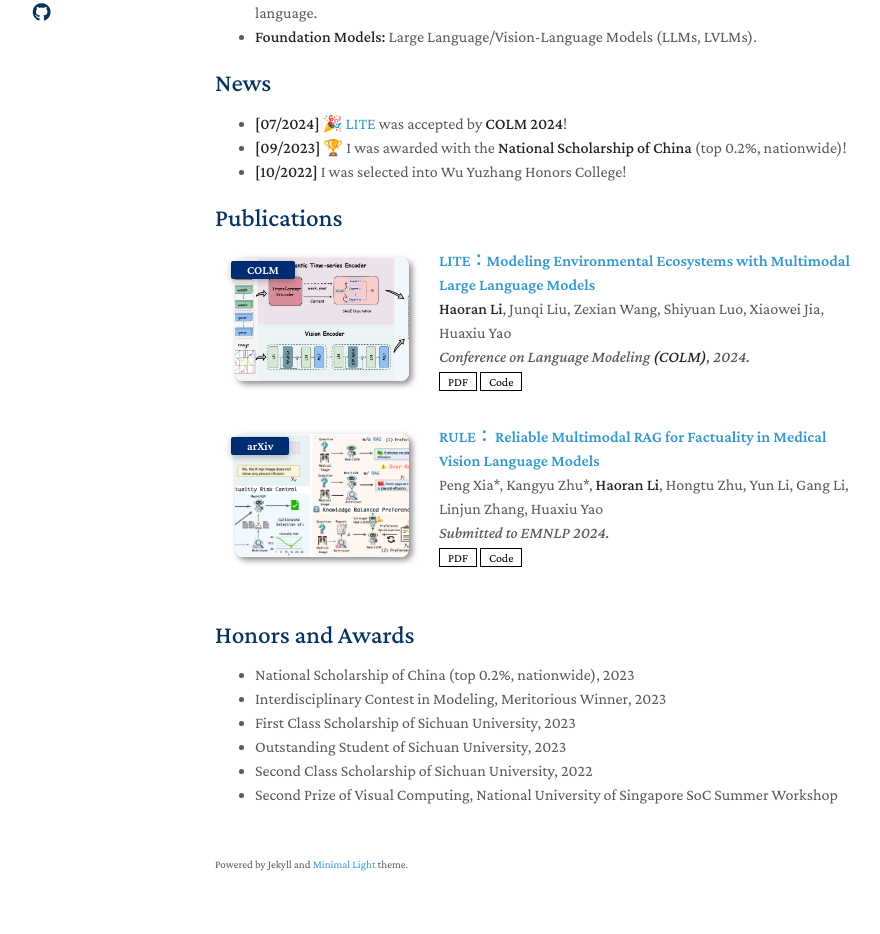
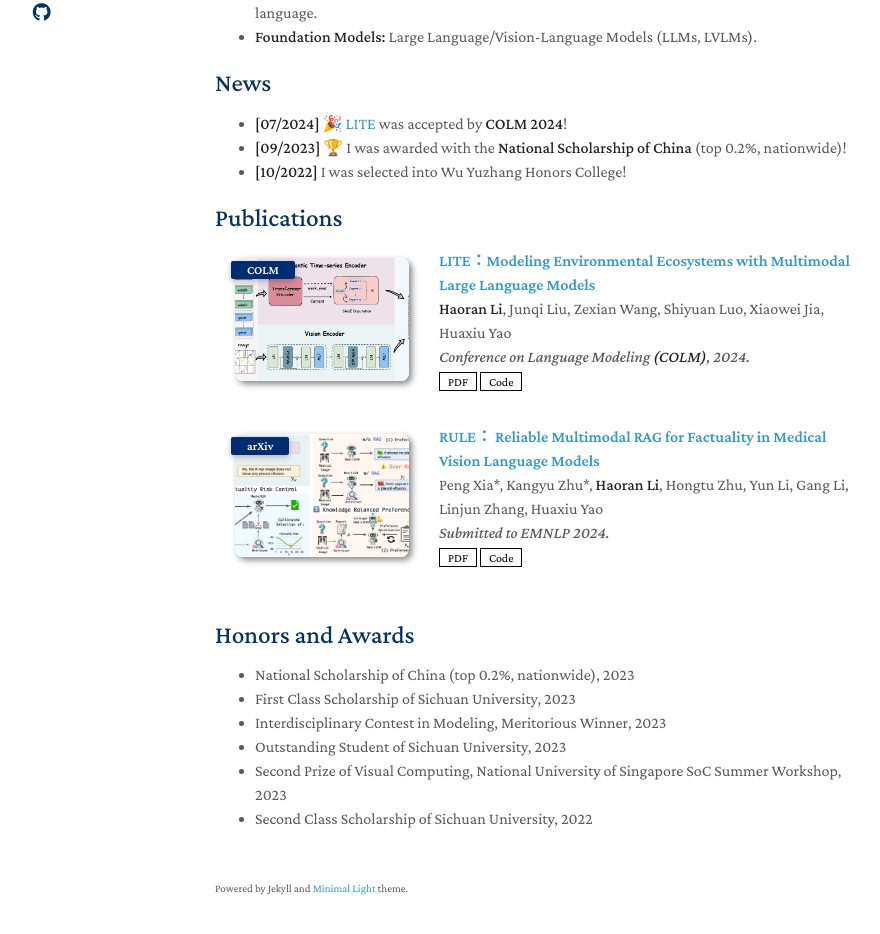
Before and after one commit to hrlics/hrlics.github.io, a Jekyll site: the page built from index.md, in a window 1280 px wide and 1351 px high. Shown: the part 382-1316 px from the top of the window, without its empty margins (255-1135 px from the left). Built offline with Jekyll 4.4.1, drawn with Linux system fonts in a browser that asks for light colours; a style sheet for code colours, icons or effects is not loaded; our own code applies the rules of GitHub Pages for plain Markdown files.

Commit message:
Update index.md

```diff
--- a/index.md
+++ b/index.md
@@ -28,8 +28,8 @@
 ## Honors and Awards
 
 - National Scholarship of China (top 0.2%, nationwide), 2023
+- First Class Scholarship of Sichuan University, 2023
 - Interdisciplinary Contest in Modeling, Meritorious Winner, 2023
-- First Class Scholarship of Sichuan University, 2023
 - Outstanding Student of Sichuan University, 2023
+- Second Prize of Visual Computing, National University of Singapore SoC Summer Workshop, 2023
 - Second Class Scholarship of Sichuan University, 2022
-- Second Prize of Visual Computing, National University of Singapore SoC Summer Workshop
```
